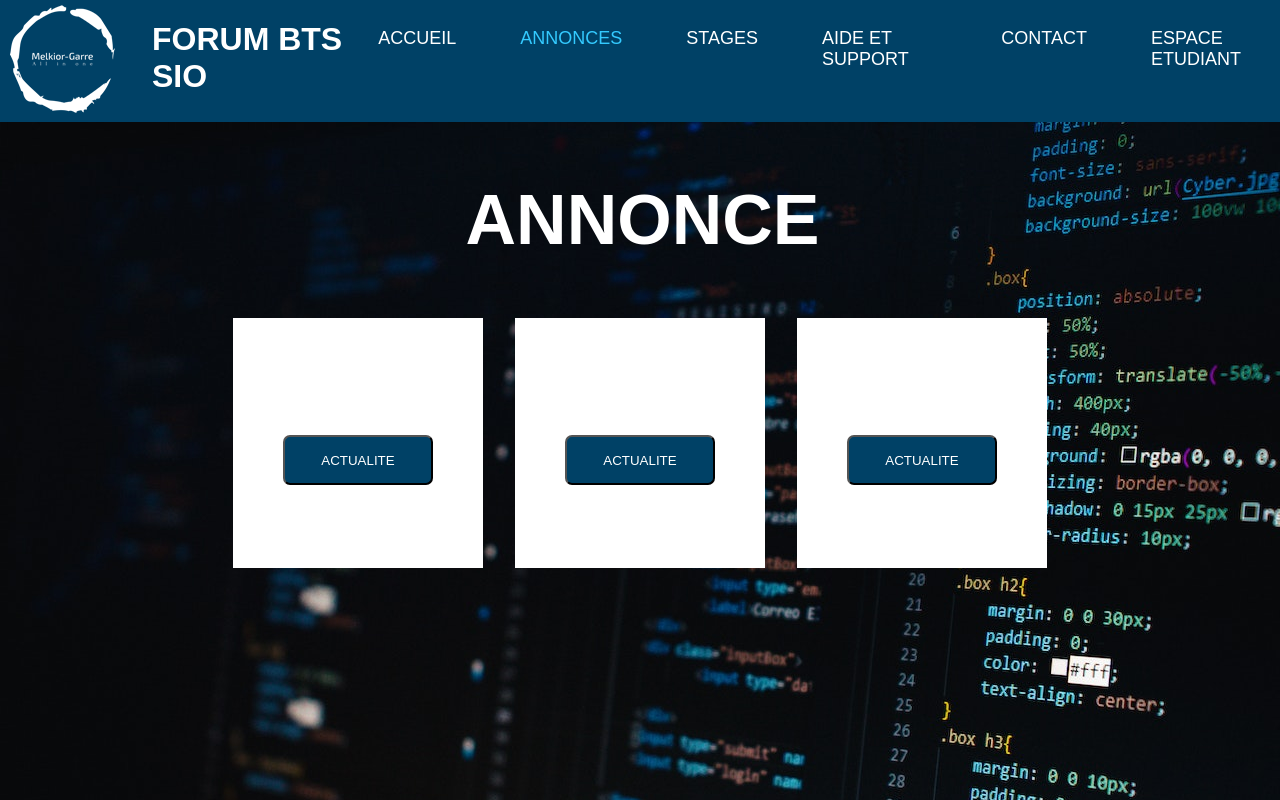
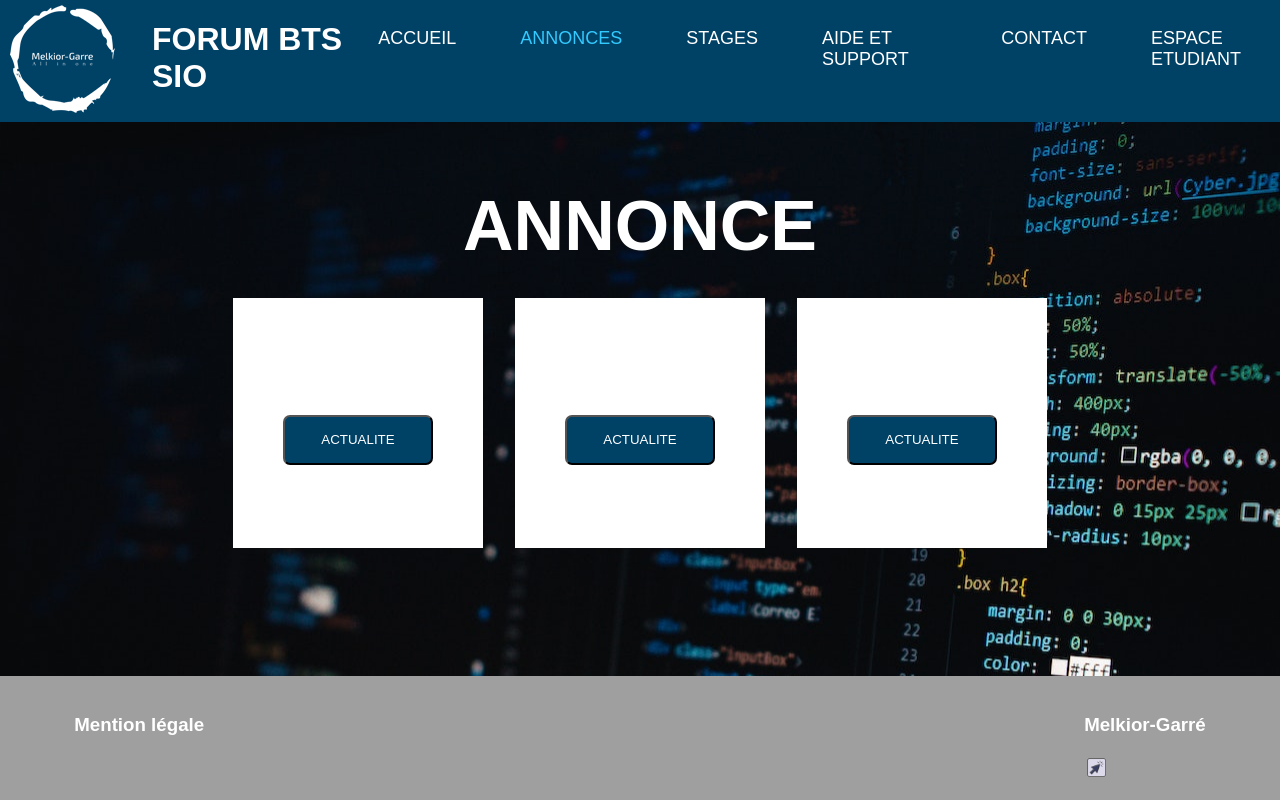
Before and after one commit to BTS-SIO-GUYANE/FORUM-BTS-SIO, a React (Create React App) app: page /Annonces in a window 1280 px wide. Built offline with nearby package versions, Linux system fonts and the light colour scheme.

Commit message:
correction

```diff
--- a/src/index.css
+++ b/src/index.css
@@ -3,7 +3,7 @@
 }
 body {
   margin: 0;
-
+  height: 100vh;
   /*font-family: -apple-system, BlinkMacSystemFont, 'Segoe UI', 'Roboto', 'Oxygen',
     'Ubuntu', 'Cantarell', 'Fira Sans', 'Droid Sans', 'Helvetica Neue',
     sans-serif;
@@ -99,10 +99,16 @@ h2{
  }
 
  .annonce {
+   display: flex;
+   justify-content: center;
+   flex-direction: column;
   width: 100%;
-  height: 100vh;
-  position: fixed;
+  height: 100%;
 
+}
+
+.annonce h2 {
+  margin: 0;
 }
 
 .card {
@@ -189,7 +195,7 @@ button {
   margin-top: 40px;
 }
 .article-conteiner{
-  gap: 1000px;
+  /* gap: 1000px; */
   justify-content: center;
 }
 
@@ -200,3 +206,8 @@ button {
   background-repeat: no-repeat;
   background-size: cover;
 }
+@media (max-width:768){
+
+
+
+}
--- a/src/pages/Annonces.js
+++ b/src/pages/Annonces.js
@@ -2,28 +2,20 @@ import Layout from '../components/Layout';
 import imgcode from '../image/imgcode.jpg';
 import Card from '../components/Card';
 function Annonces() {
-
   return(
-
     <>
       <Layout>
-
       <section className="annonce" style={{ backgroundImage:`url(${imgcode})` }}>
-
+        <div style={{ marginTop: '-4rem' }}>
           <h2>ANNONCE</h2>
-        <div className='cardConteiner'>
+          <div className='cardConteiner' style={{ marginTop: '2rem' }}>
             <Card index={0} heading1="SLAM"/>
             <Card index={1} heading2="LYCEE MELKIOR GARRE"/>
             <Card index={2} heading3="SISR" />
-
           </div>
-
-
+        </div>
     </section>
   </Layout>
-
-
-
   </>
   );
 };
```
Lines whose indentation alone changed are shown as unchanged.
